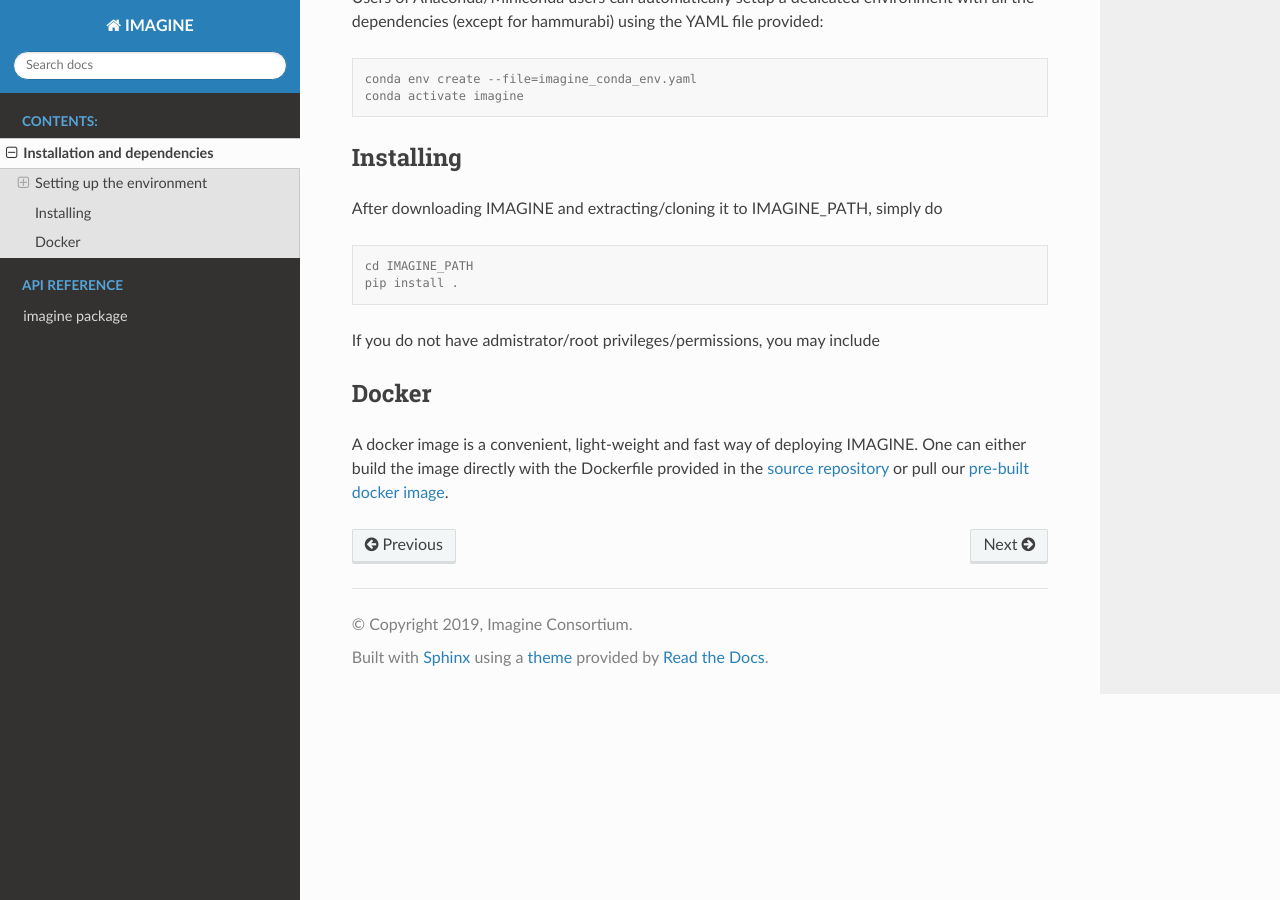
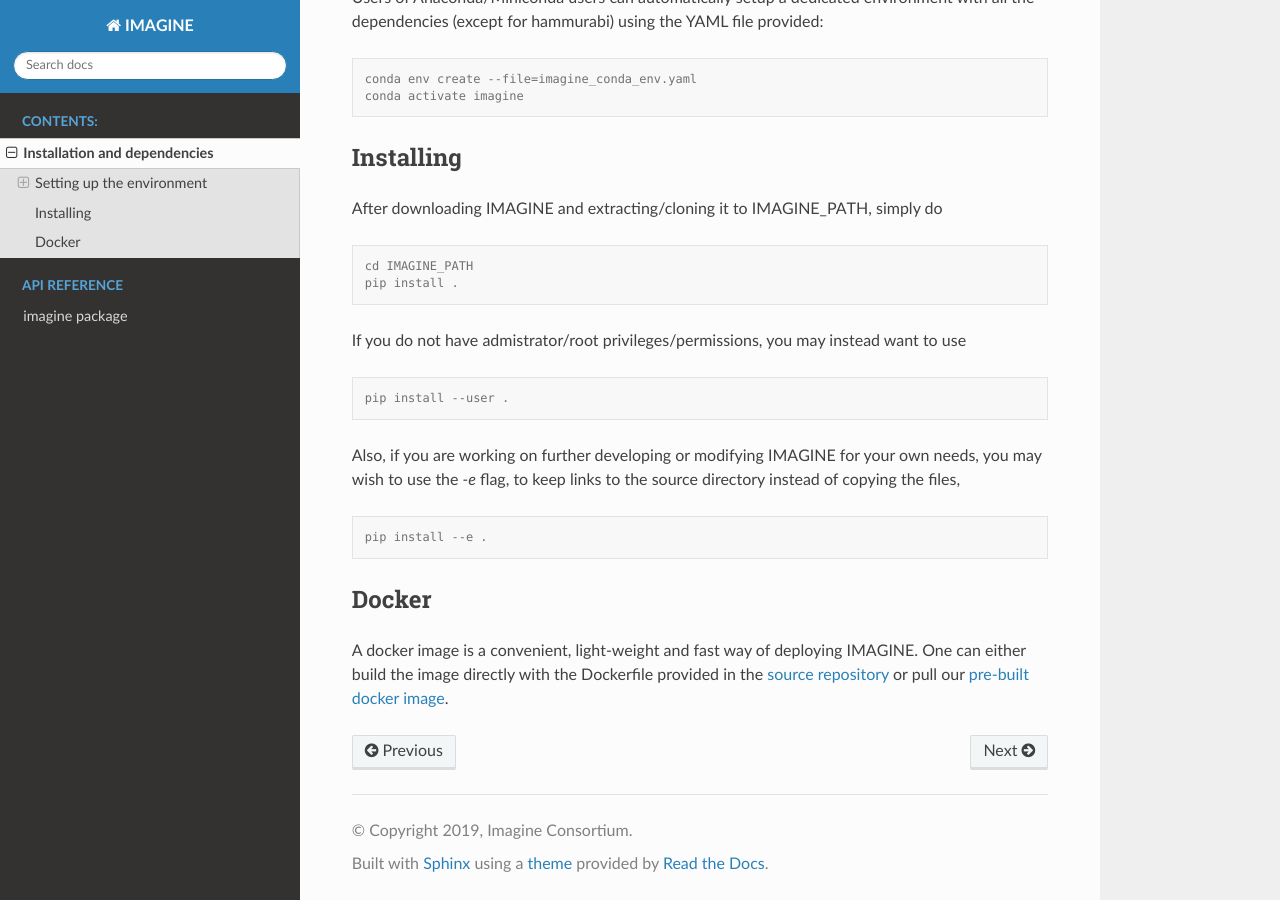
Before and after one commit to IMAGINE-Consortium/imagine, a Sphinx documentation site: the page built from doc/source/installation.rst, in a window 1280 px wide and 900 px high, scrolled down 858 px. Built offline with Sphinx 7.4.7 and the Read the Docs theme 2.0.0, drawn with Linux system fonts in a browser that asks for light colours.

Commit message:
Missing lines in the docs.

```diff
--- a/doc/source/installation.rst
+++ b/doc/source/installation.rst
@@ -63,7 +63,18 @@
     cd IMAGINE_PATH
     pip install .
 
-If you do not have admistrator/root privileges/permissions, you may include
+If you do not have admistrator/root privileges/permissions, you may instead want to use
+
+.. code-block:: console
+
+    pip install --user .
+
+Also, if you are working on further developing or modifying IMAGINE for your own needs, you may wish to use the `-e` flag, to keep links to the source directory instead of copying the files,
+
+.. code-block:: console
+
+    pip install --e .
+
 
 
 Docker
```
